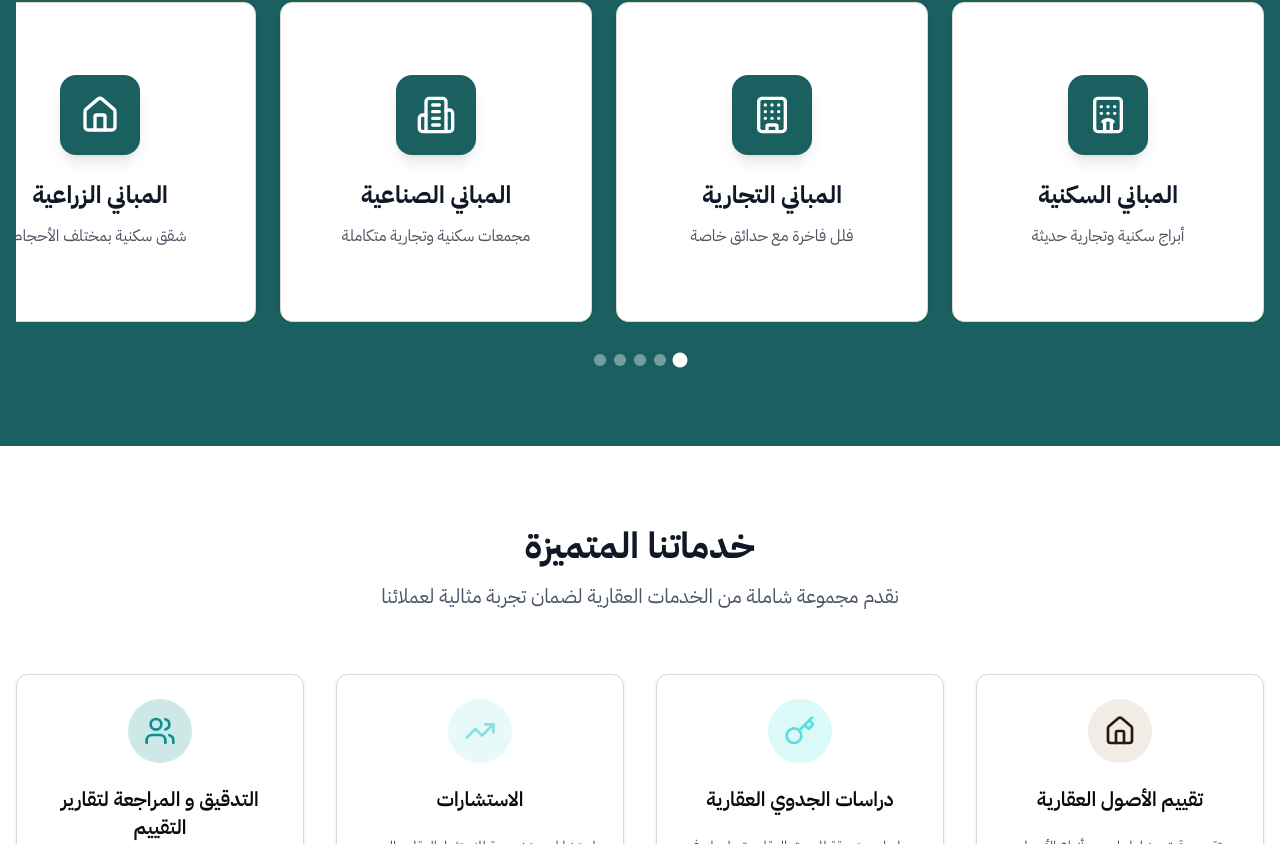
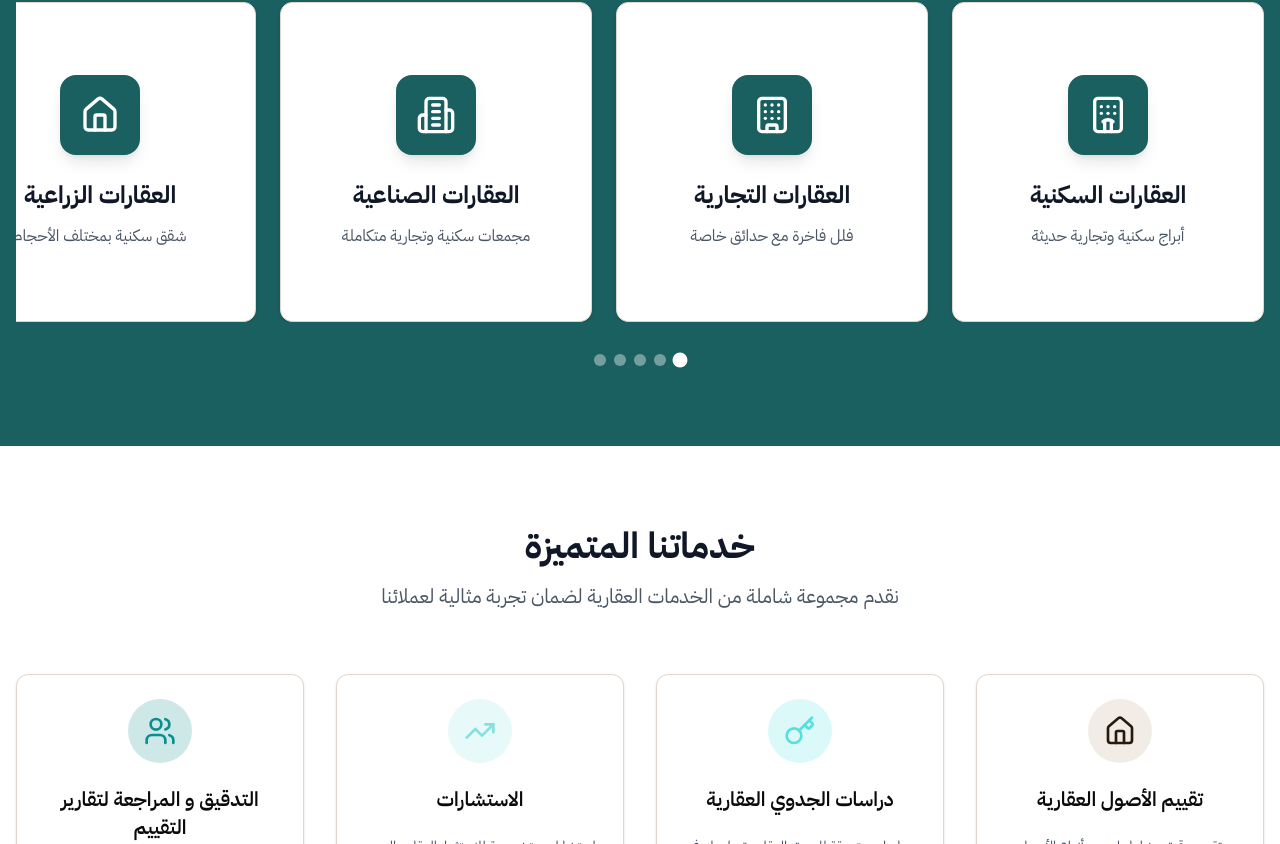
Before and after one commit to Mahmoudbaky/faisal-fahd-alsaedy-real-estate, a Next.js app: page / in a window 1280 px wide. Shown: the part 1476-2320 px from the top of the page. Built offline with nearby package versions, Linux system fonts and the light colour scheme.

Commit message:
Update property type names, change contact address, modify HeroSection image, and enhance appraisal purposes layout

```diff
--- a/components/PropertyTypesSlider.tsx
+++ b/components/PropertyTypesSlider.tsx
@@ -8,35 +8,35 @@ import { ChevronLeft, ChevronRight, Building, Home, Building2, Hotel, Warehouse
 const propertyTypes = [
   {
     id: 1,
-    name: "المباني السكنية",
+    name: "العقارات السكنية",
     icon: Hotel,
     description: "أبراج سكنية وتجارية حديثة",
     gradient: "from-teal-400 to-green-500",
   },
   {
     id: 2,
-    name: "المباني التجارية",
+    name: "العقارات التجارية",
     icon: Building,
     description: "فلل فاخرة مع حدائق خاصة",
     gradient: "from-blue-400 to-blue-600",
   },
   {
     id: 3,
-    name: "المباني الصناعية",
+    name: "العقارات الصناعية",
     icon: Building2,
     description: "مجمعات سكنية وتجارية متكاملة",
     gradient: "from-purple-400 to-purple-600",
   },
   {
     id: 4,
-    name: "المباني الزراعية",
+    name: "العقارات الزراعية",
     icon: Home,
     description: "شقق سكنية بمختلف الأحجام",
     gradient: "from-orange-400 to-red-500",
   },
   {
     id: 5,
-    name: "المباني العامة",
+    name: "العقارات العامة",
     icon: Warehouse,
     description: "فنادق فاخرة ومنتجعات سياحية",
     gradient: "from-indigo-400 to-indigo-600",
--- a/components/sections/ContactSection.tsx
+++ b/components/sections/ContactSection.tsx
@@ -41,7 +41,7 @@ const ContactSection = () => {
                   </div>
                   <div>
                     <h4 className="font-bold">العنوان</h4>
-                    <p className="text-blue-100">الرياض، حي العليا، شارع الملك فهد</p>
+                    <p className="text-blue-100">مكة المكرمة، حي السلامة </p>
                   </div>
                 </div>
               </div>
--- a/components/sections/HeroSection.tsx
+++ b/components/sections/HeroSection.tsx
@@ -16,7 +16,7 @@ const HeroSection = () => {
             </div>
             <div className="relative">
               <Image
-                src="https://images.pexels.com/photos/31339194/pexels-photo-31339194.jpeg"
+                src="https://images.pexels.com/photos/12808985/pexels-photo-12808985.jpeg"
                 alt="منزل فاخر"
                 width={600}
                 height={400}
--- a/components/sections/RealEstateAppraisalPurposes.tsx
+++ b/components/sections/RealEstateAppraisalPurposes.tsx
@@ -65,7 +65,7 @@ const RealEstateAppraisalPurposes = () => {
               نقدم خدمات التقييم العقاري لمجموعة واسعة من الأغراض لضمان دقة وشفافية معاملاتكم
             </p>
           </div>
-          <div className="grid sm:grid-cols-2 lg:grid-cols-3 gap-8">
+          <div className="grid sm:grid-cols-2 lg:grid-cols-4 gap-8">
             {valuationPurposes.map((purpose) => {
               const IconComponent = purpose.icon
               return (
```
